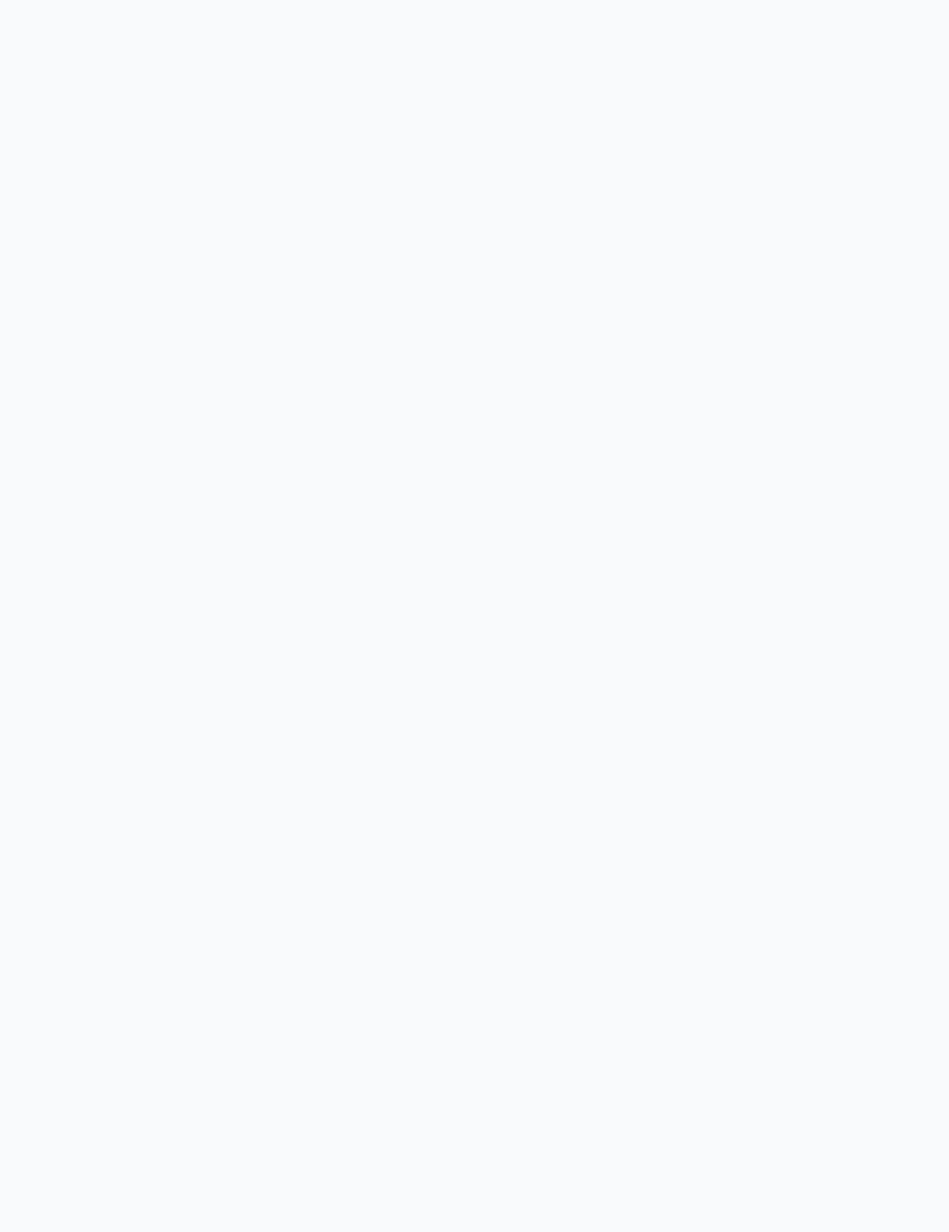
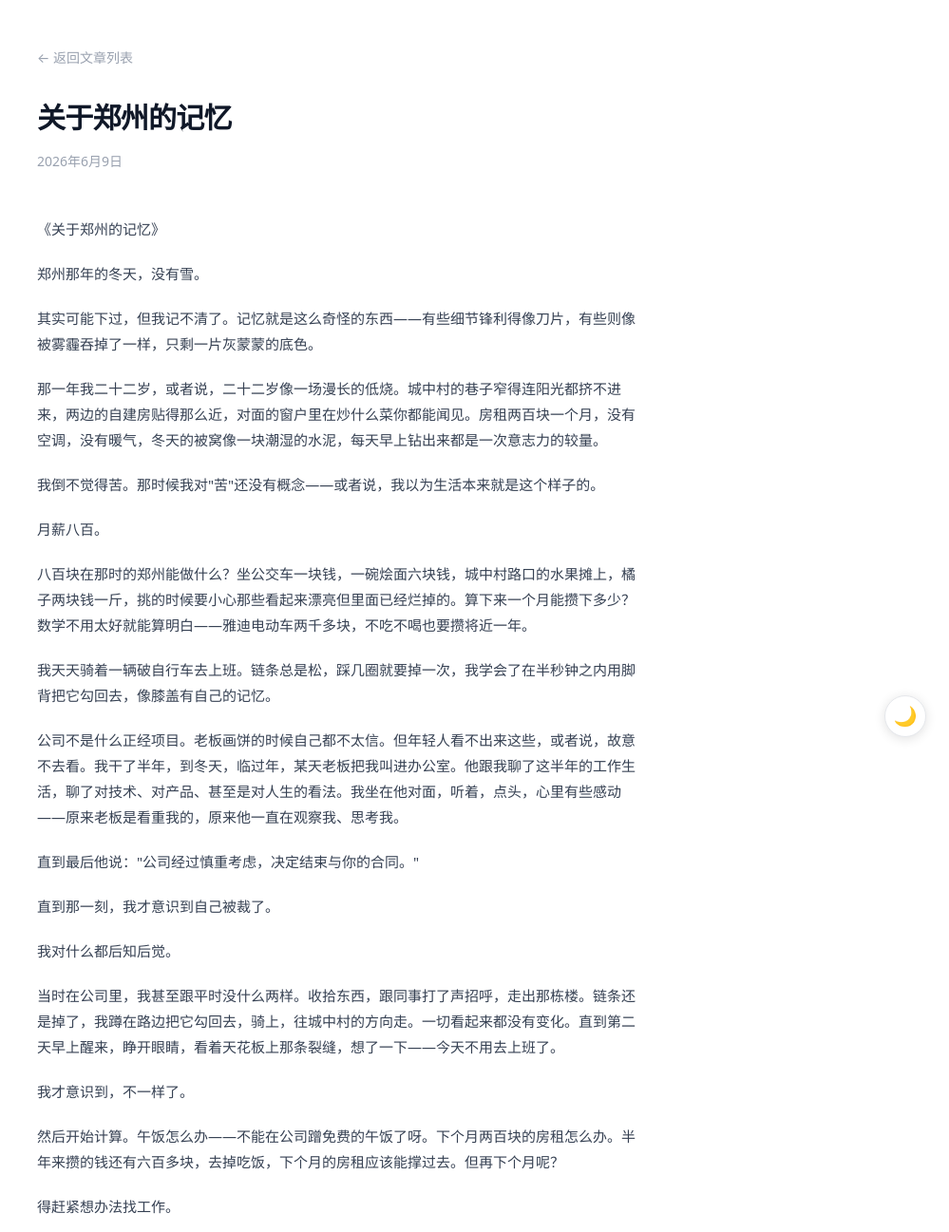
Before and after one commit to cxyxlxdm/movie-rankings, a Next.js app: page /articles/about-zhengzhou in a window 1280 px wide. Before the commit this address had no page. Shown: the top 1297 px of the page at 95% size, without its empty margins (281-1280 px from the left). Before the commit the page ends 800 px from the top, so only its background shows below. Built offline with nearby package versions, Linux system fonts and the light colour scheme.

Commit message:
feat: 发布新文章——关于郑州的记忆

```diff
--- /dev/null
+++ b/src/content/articles/about-zhengzhou.md
@@ -0,0 +1,65 @@
+《关于郑州的记忆》
+
+郑州那年的冬天，没有雪。
+
+其实可能下过，但我记不清了。记忆就是这么奇怪的东西——有些细节锋利得像刀片，有些则像被雾霾吞掉了一样，只剩一片灰蒙蒙的底色。
+
+那一年我二十二岁，或者说，二十二岁像一场漫长的低烧。城中村的巷子窄得连阳光都挤不进来，两边的自建房贴得那么近，对面的窗户里在炒什么菜你都能闻见。房租两百块一个月，没有空调，没有暖气，冬天的被窝像一块潮湿的水泥，每天早上钻出来都是一次意志力的较量。
+
+我倒不觉得苦。那时候我对"苦"还没有概念——或者说，我以为生活本来就是这个样子的。
+
+月薪八百。
+
+八百块在那时的郑州能做什么？坐公交车一块钱，一碗烩面六块钱，城中村路口的水果摊上，橘子两块钱一斤，挑的时候要小心那些看起来漂亮但里面已经烂掉的。算下来一个月能攒下多少？数学不用太好就能算明白——雅迪电动车两千多块，不吃不喝也要攒将近一年。
+
+我天天骑着一辆破自行车去上班。链条总是松，踩几圈就要掉一次，我学会了在半秒钟之内用脚背把它勾回去，像膝盖有自己的记忆。
+
+公司不是什么正经项目。老板画饼的时候自己都不太信。但年轻人看不出来这些，或者说，故意不去看。我干了半年，到冬天，临过年，某天老板把我叫进办公室。他跟我聊了这半年的工作生活，聊了对技术、对产品、甚至是对人生的看法。我坐在他对面，听着，点头，心里有些感动——原来老板是看重我的，原来他一直在观察我、思考我。
+
+直到最后他说："公司经过慎重考虑，决定结束与你的合同。"
+
+直到那一刻，我才意识到自己被裁了。
+
+我对什么都后知后觉。
+
+当时在公司里，我甚至跟平时没什么两样。收拾东西，跟同事打了声招呼，走出那栋楼。链条还是掉了，我蹲在路边把它勾回去，骑上，往城中村的方向走。一切看起来都没有变化。直到第二天早上醒来，睁开眼睛，看着天花板上那条裂缝，想了一下——今天不用去上班了。
+
+我才意识到，不一样了。
+
+然后开始计算。午饭怎么办——不能在公司蹭免费的午饭了呀。下个月两百块的房租怎么办。半年来攒的钱还有六百多块，去掉吃饭，下个月的房租应该能撑过去。但再下个月呢？
+
+得赶紧想办法找工作。
+
+那时候只有58同城、前程无忧、智联这几个网站。前程无忧和智联算是比较高端的招聘网站，我觉得自己还不配用它们。于是就在58上投。简历投出去，预期工资那一栏，我写了两千。
+
+两千。现在回想起来都觉得心酸的一个数字。但在当时，我觉得已经是很勇敢的报价了。
+
+这样的状态持续了大概一周。每天的生活很固定：早上醒来，打开58同城，投几份简历，然后等着。等电话响。等一个机会。城中村的白天很安静——上班的人都去上班了，剩下的人要么在睡觉，要么在发呆。我坐在窗前，看着对面窗户里晾着的衣服被风吹动，一件白色的衬衫在灰蒙蒙的天空下晃来晃去，像一个在招手的人。
+
+最后我选择了一家创业公司。老板自己的项目，没有投资方，是他自己投的钱。
+
+公司做六休一。但从第一天入职到最后一天离开，三个月时间，我一天也没有休过。最长的一次连续三天住在公司——困了就在折叠椅上眯一会儿，醒了继续写代码。整层楼只有我那一台显示器的光，屏幕的荧光把脸烤得发烫，主机风扇嗡嗡地转，在半夜里听起来特别响。
+
+二十二岁的年纪真好呀。可以那样加班也不觉得苦。
+
+之前攒的钱早就花光了。每天靠着跟同学介绍度日——今天谁请我吃顿饭，明天谁帮我带个饭。我不觉得丢人，我那时候对"面子"也没什么概念，或者说不屑于有。
+
+我在写简历解析和职位匹配的功能。一个刚毕业的人，在用自己刚学会的代码，给这座城市里和他一样的年轻人做一个找工作的工具。也许那个工具很粗糙，也许最后什么都没做成，但在那些凌晨，在折叠椅上醒来、揉揉眼睛接着写代码的时候，我相信自己做的事情是有意义的。
+
+三个月后，我一分钱工资都没拿到。
+
+最后一天离开的时候，我回头看了一下那间客厅——桌上几台没关的显示器还亮着，屏幕上开着前一天写了一半的代码。没有人会再打开它们了。
+
+说好的两千一个月，六千块，一分没给。
+
+在接下来的三四年里，我又联系了他们很多次。打电话，发消息，想让他们把这三个月的工资给我。六千块钱并不多，我只是想要自己的付出可以得到回应。这又有什么错呢？
+
+再后来我也做出了一些成绩，有了选择的能力。那段往事早就不在意了——不是刻意放下的，是事情过去了就是过去了。人总不能一直拎着一笔六千块的坏账过一辈子。
+
+回望这段经历，它到底教会了我什么呢？
+
+我大概也没学会什么，我也讲不出"感谢苦难"之类的话。我没有感谢那段日子的理由。苦难没有造就我，因为是我自己本来就是这个样子——认真，固执，在一个不认真的世界里一直做认真的事。
+
+那些经历从来没有改变我，它们只是让我一点一点地看清楚了这个世界的运行方式。
+
+努力不是为了被看见，是为了有一天能有说"不"的底气。
--- a/src/data/articles.ts
+++ b/src/data/articles.ts
@@ -10,6 +10,13 @@ export interface ArticleMeta {
 }
 
 export const articlesMeta: ArticleMeta[] = [
+  {
+    slug: "about-zhengzhou",
+    title: "关于郑州的记忆",
+    date: "2026年6月9日",
+    description:
+      "二十二岁那年的郑州，月薪八百，欠薪六千。苦难没有造就我，是我自己本来就是这个样子——认真，固执，在一个不认真的世界里一直做认真的事。",
+  },
   {
     slug: "dynamic-workflows",
     title: "Claude Code Dynamic Workflows 技术指南",
```
